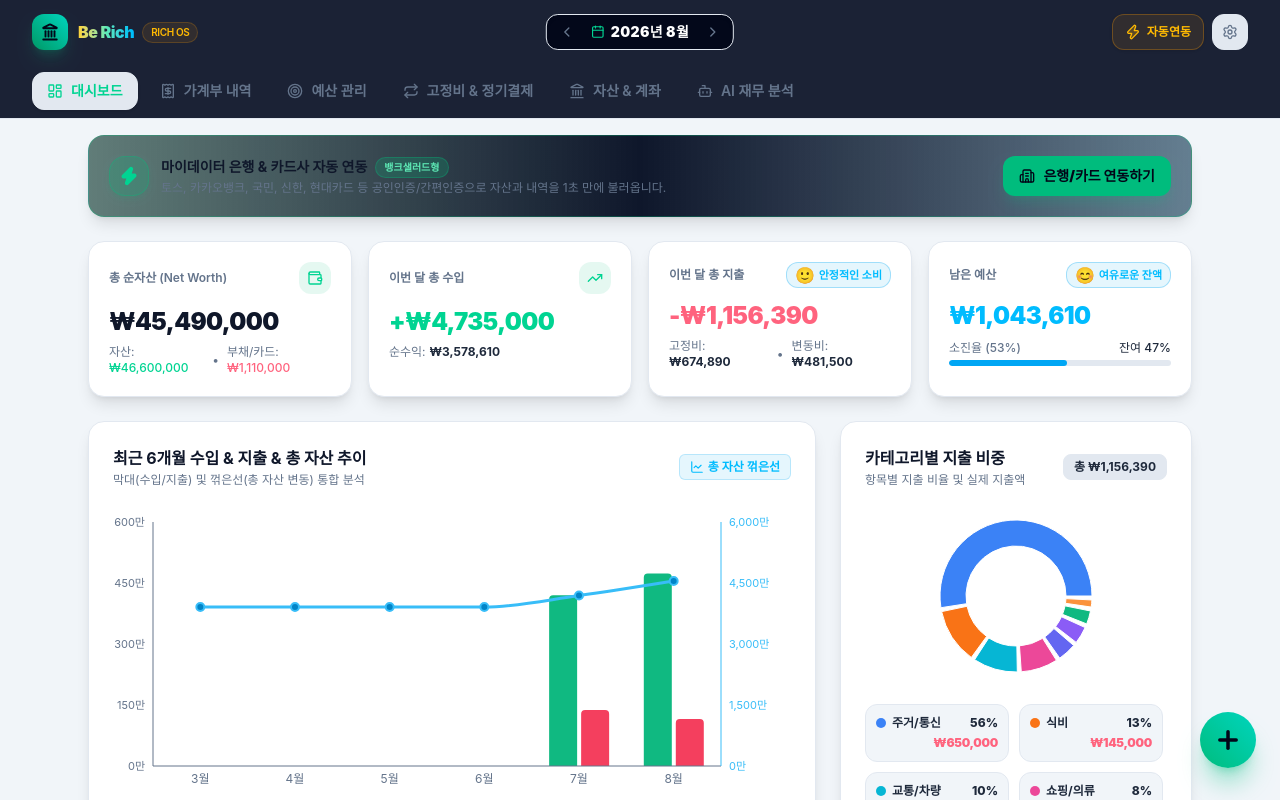
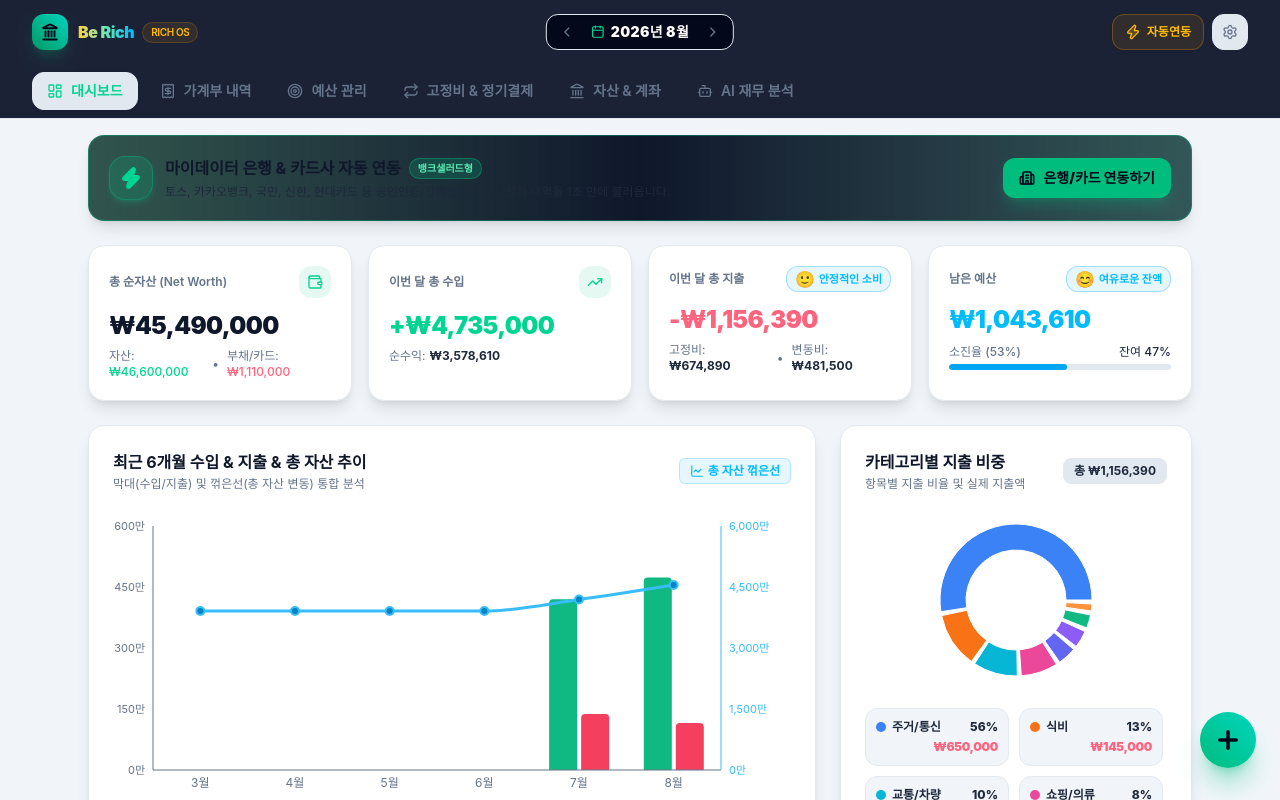
Before and after one commit to whale-jun/wanna-be-rich, a React (Vite) app: page / in a window 1280 px wide. Shown: the top 800 px of the page. Built offline with nearby package versions, Linux system fonts and the light colour scheme; a web font is replaced by a local one.

Commit message:
feat: complete bank connect modal, expanded category chart box, and interactive emotional indicators

```diff
--- a/src/components/Dashboard.tsx
+++ b/src/components/Dashboard.tsx
@@ -237,19 +237,19 @@ export const Dashboard: React.FC<DashboardProps> = ({
     <div className="space-y-6 pb-12">
       {/* 🌟 뱅크샐러드형 마이데이터 은행 연동 배너 */}
       {onOpenBankConnect && (
-        <div className="bg-gradient-to-r from-emerald-950/60 via-slate-900 to-sky-950/60 border border-emerald-500/30 rounded-2xl p-4 sm:p-5 shadow-lg flex flex-col sm:flex-row sm:items-center justify-between gap-4">
+        <div className="bg-gradient-to-r from-emerald-950/80 via-slate-900 to-teal-950/80 border border-emerald-500/40 rounded-2xl p-4 sm:p-5 shadow-lg flex flex-col sm:flex-row sm:items-center justify-between gap-4">
           <div className="flex items-center gap-3">
-            <div className="w-10 h-10 rounded-2xl bg-emerald-500/20 border border-emerald-500/30 flex items-center justify-center text-emerald-400 shrink-0 shadow-md shadow-emerald-500/10">
-              <Zap className="w-5 h-5 fill-emerald-400" />
+            <div className="w-11 h-11 rounded-2xl bg-emerald-500/20 border border-emerald-500/40 flex items-center justify-center text-emerald-400 shrink-0 shadow-md shadow-emerald-500/20">
+              <Zap className="w-6 h-6 fill-emerald-400" />
             </div>
             <div>
-              <div className="flex items-center gap-2">
-                <span className="text-sm font-bold text-white">마이데이터 은행 & 카드사 자동 연동</span>
-                <span className="text-[10px] px-2 py-0.5 rounded-full bg-emerald-500/20 text-emerald-300 font-bold border border-emerald-500/30">
+              <div className="flex items-center gap-2 flex-wrap">
+                <span className="text-sm sm:text-base font-bold text-white">마이데이터 은행 & 카드사 자동 연동</span>
+                <span className="text-[10px] px-2 py-0.5 rounded-full bg-emerald-500/20 text-emerald-300 font-bold border border-emerald-500/40">
                   뱅크샐러드형
                 </span>
               </div>
-              <p className="text-xs text-slate-400 mt-0.5">
+              <p className="text-xs text-slate-300 mt-1">
                 토스, 카카오뱅크, 국민, 신한, 현대카드 등 공인인증/간편인증으로 자산과 내역을 1초 만에 불러옵니다.
               </p>
             </div>
@@ -257,9 +257,9 @@ export const Dashboard: React.FC<DashboardProps> = ({
 
           <button
             onClick={onOpenBankConnect}
-            className="flex items-center justify-center gap-2 bg-emerald-500 hover:bg-emerald-600 text-slate-950 px-4 py-2.5 rounded-xl text-xs sm:text-sm font-black shadow-lg shadow-emerald-500/20 transition shrink-0"
+            className="flex items-center justify-center gap-2 bg-emerald-500 hover:bg-emerald-600 active:scale-95 text-slate-950 px-4 py-2.5 rounded-xl text-xs sm:text-sm font-black shadow-lg shadow-emerald-500/25 transition shrink-0 cursor-pointer"
           >
-            <Building2 className="w-4 h-4" />
+            <Building2 className="w-4 h-4 stroke-[2.5]" />
             <span>은행/카드 연동하기</span>
           </button>
         </div>
```
